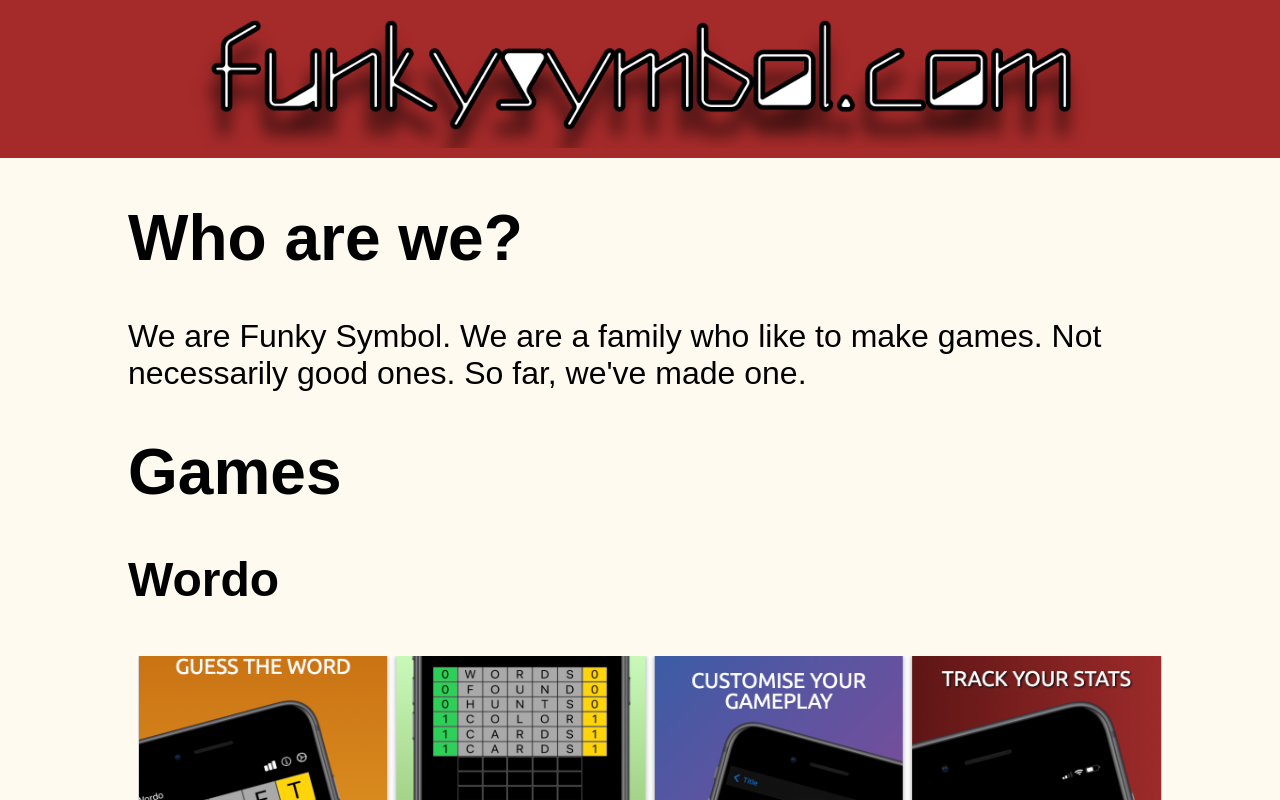
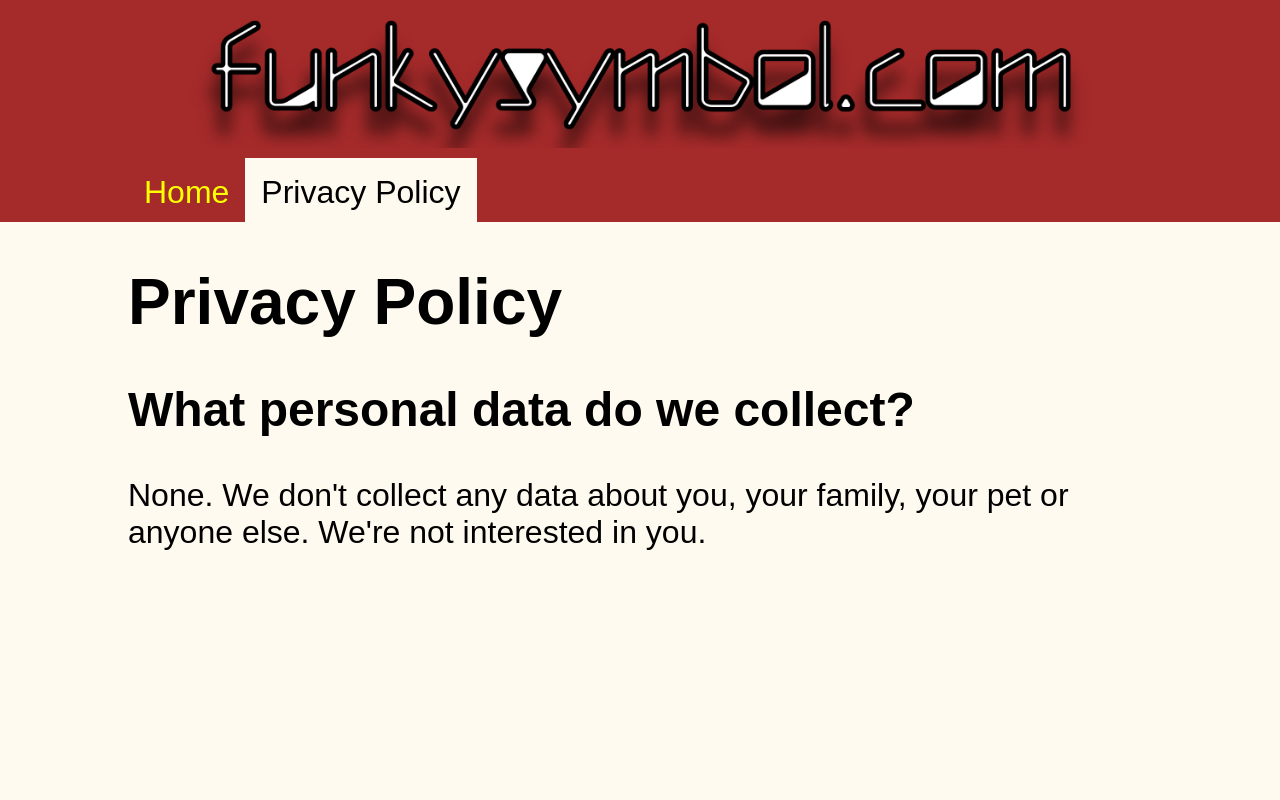
Before and after one commit to nonzeronucleus/funkysymbol, a React (Create React App) app: page /privacy in a window 1280 px wide. Shown: the top 800 px of the page. Built offline with nearby package versions, Linux system fonts and the light colour scheme.

Commit message:
Adds basic privacy page

```diff
--- a/src/App.js
+++ b/src/App.js
@@ -1,11 +1,12 @@
 import styled from 'styled-components'
-// import {
-//   BrowserRouter as Router,
-//   Switch,
-//   Route,
-//   Link
-// } from "react-router-dom";
+import {
+  BrowserRouter as Router,
+  Routes,
+  Route,
+  NavLink
+} from "react-router-dom";
 import Main from './Main'
+import Privacy from './Privacy'
 import TitleImg from "./TitleImg";
 
 const Page = styled.div`
@@ -18,22 +19,12 @@
   justify-content: center;
 `
 
-// const TitleImg = styled.img`
-//   max-height:128px;
-//   padding-top: 20px;
-//   padding-bottom:10px;
-//   width: 100%;
-//   height: 100%;
-//   object-fit: scale-down;
-// `
-
-
-
 const Body = styled.div`
-  // padding:20px;
   font-size: large;
   @media (min-width: 768px) {
     font-size: xx-large;
+    padding-left:20px;
+    padding-right:20px;
   }
   font-family: 'Josefin Sans', sans-serif;
   width: 90%;
@@ -45,6 +36,63 @@
   grid-template-columns: 1fr;
   grid-template-rows: auto;
   grid-gap: 0px;
+  padding:0px;
+`
+
+
+
+const MenuBar = styled.nav `
+  width: 100%;
+  margin: 0 auto;
+
+  background-color:brown;
+  height: 100%;
+`
+
+
+const Menu = styled.ul `
+  width: 90%;
+  max-width: 1024px;
+  list-style-type: none;
+  margin: 0;
+  padding: 0;
+  height:32px;
+  @media (min-width: 768px) {
+    height: 64px;
+  }
+`
+
+
+const MenuItem = styled.li`
+  display: inline;
+  &:hover a:not(.active) {
+    background-color: darkred;
+  }
+  padding-top: 16px;
+  @media (min-width: 768px) {
+    padding-bottom: 32px;
+  }
+  height: 100%;
+
+  .active {
+    background-color: floralwhite;
+    color:black;
+  }
+`
+
+const StyledLink = styled(NavLink)`
+  text-align: center;
+  height: 40px;
+  padding-top: 8px;
+  @media (min-width: 768px) {
+    padding-top: 16px;
+  }
+  padding-left:16px;
+  padding-right:16px;
+  height: 75%;
+  display: inline-block;
+  text-decoration: none;
+  color:yellow;
 `
 
 
@@ -56,9 +104,22 @@
       <Header className="App-header">
         <TitleImg src="./funkylogo.png" alt='logo'/>
       </Header>
-      <Body>
-        <Main />
-      </Body>
+        <Router>
+          <MenuBar>
+            <Body>
+              <Menu>
+                <MenuItem><StyledLink to="/" activeclassname="active">Home</StyledLink></MenuItem>
+                <MenuItem><StyledLink to="/privacy" activeclassname="active">Privacy Policy</StyledLink></MenuItem>
+              </Menu>
+            </Body>
+          </MenuBar>
+          <Body>
+            <Routes>
+              <Route path="/" element={<Main />}/>
+              <Route path="/privacy" element={<Privacy />}/>
+            </Routes>
+          </Body>
+        </Router>
     </Page>
   );
 }
--- a/src/Main.js
+++ b/src/Main.js
@@ -43,7 +43,7 @@
                 Master - see how many letters you have correct, but not which ones
             </li>
             <li>
-                Custom - change rules, word lenght and number of guesses
+                Custom - change rules, word length and number of guesses
             </li>
         </ul>
         <p>
--- a/src/Privacy.js
+++ b/src/Privacy.js
@@ -1,7 +1,16 @@
 function Privacy() {
-    <div>
-        Privacy
+    return <div>
+        <h1>
+            Privacy Policy
+        </h1>
+        <h2>
+            What personal data do we collect?
+        </h2>
+        <p>
+            None. We don't collect any data about you, your family, your pet or anyone else. We're not interested in you.
+        </p>
     </div>
+
 }
 
-export default Privacy;
+    export default Privacy;
```
